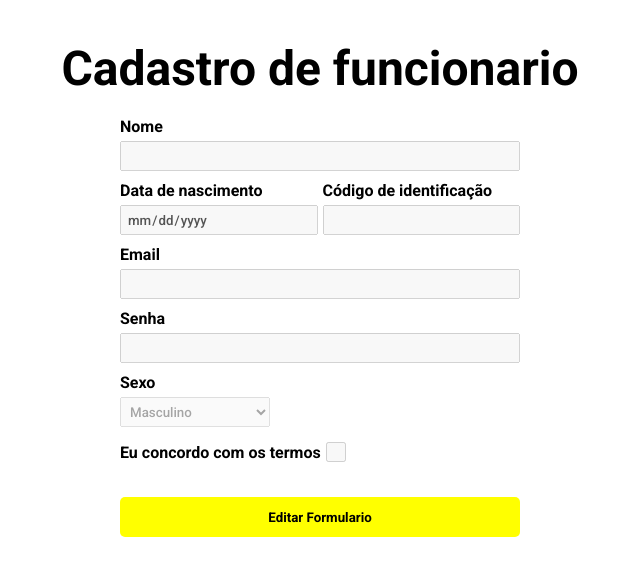
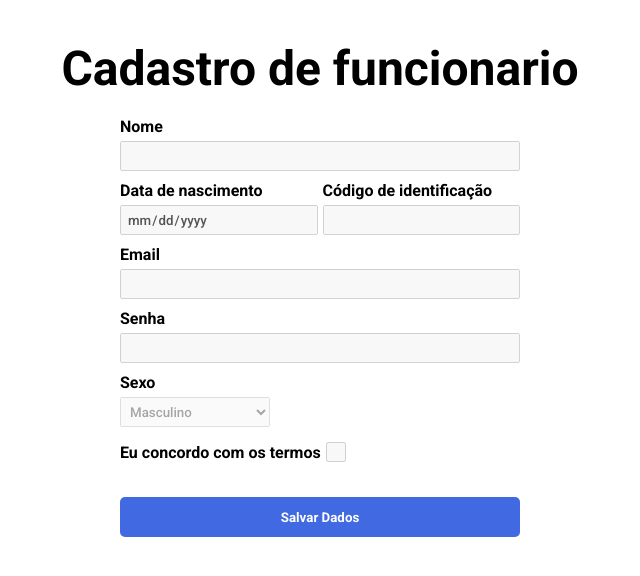
Before and after one commit to vitor-mat/Form-Angular, an Angular app: page / in a window 1280 px wide. Both pictures are taken after a click on the button "Editar Formulario". Shown: the top 576 px of the page, without its empty margins (320-960 px from the left). Built offline with nearby package versions, Linux system fonts and the light colour scheme.

Commit message:
buttons change between edit and save when clicked

```diff
--- a/src/app/app.component.html
+++ b/src/app/app.component.html
@@ -35,10 +35,18 @@
       <input type="checkbox" id="terms" disabled />
     </label>
   </div>
-  <button class="btn-edit">
+  <button
+    #btnEdit
+    class="btn-edit"
+    (click)="allowEditMode(btnEdit, btnSave)"
+  >
     Editar Formulario
   </button>
-  <button class="btn-save">
+  <button
+    #btnSave
+    class="btn-save"
+    (click)="saveData(btnEdit, btnSave)"
+  >
     Salvar Dados
   </button>
 </div>
--- a/src/app/app.component.ts
+++ b/src/app/app.component.ts
@@ -9,4 +9,17 @@ import { Component } from '@angular/core';
 
 export class AppComponent {
 
+  allowEditMode(btnEdit: HTMLButtonElement, btnSave: HTMLButtonElement) {
+    btnEdit.setAttribute("style", "display: none;")
+    btnSave.setAttribute("style", "display: block;")
+    return;
+  }
+
+  saveData(btnEdit: HTMLButtonElement, btnSave: HTMLButtonElement) {
+      btnEdit.setAttribute("style", "display: block;")
+      btnSave.setAttribute("style", "display: none;")
+
+      return;
+  }
+
 }
```
